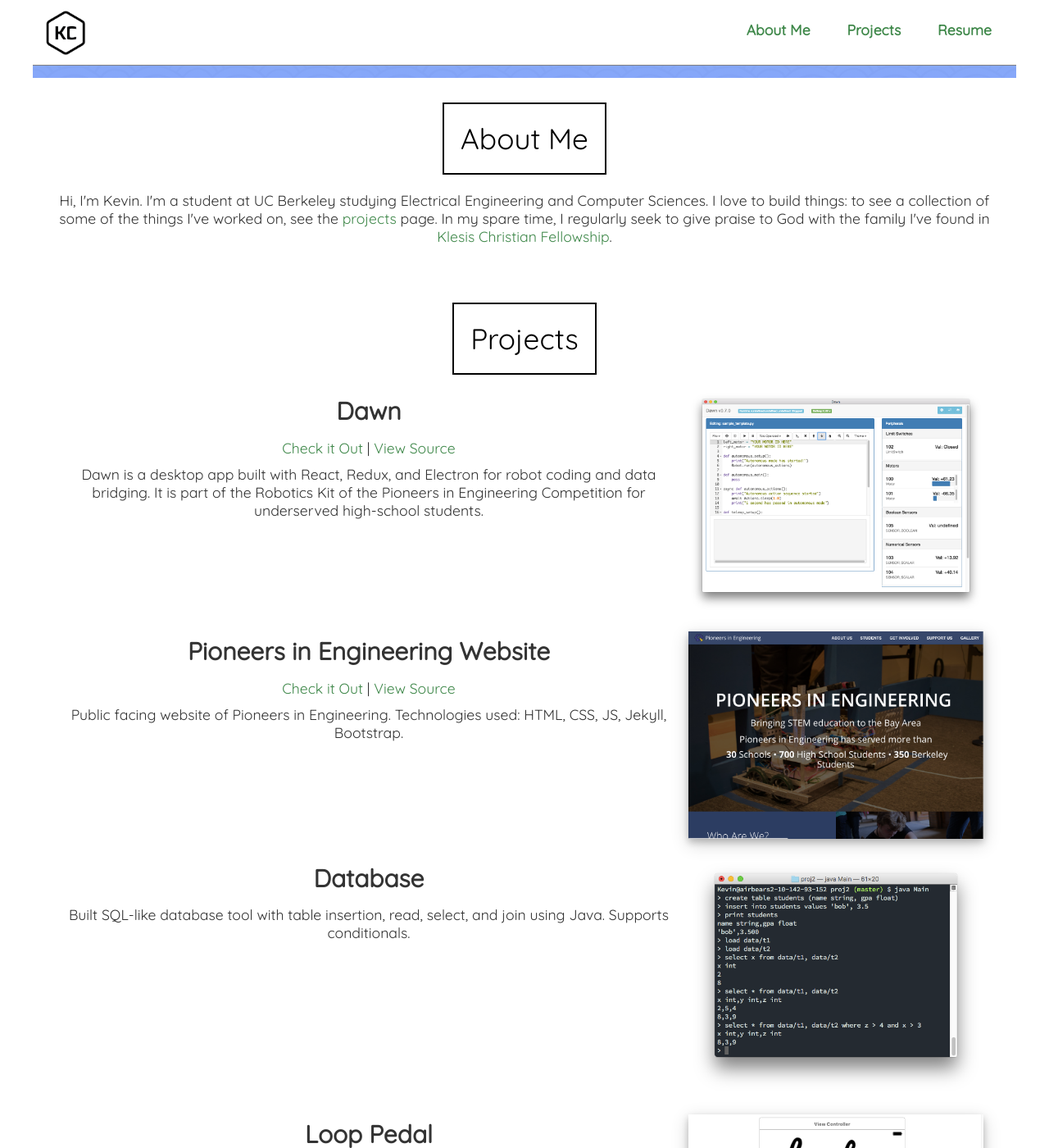
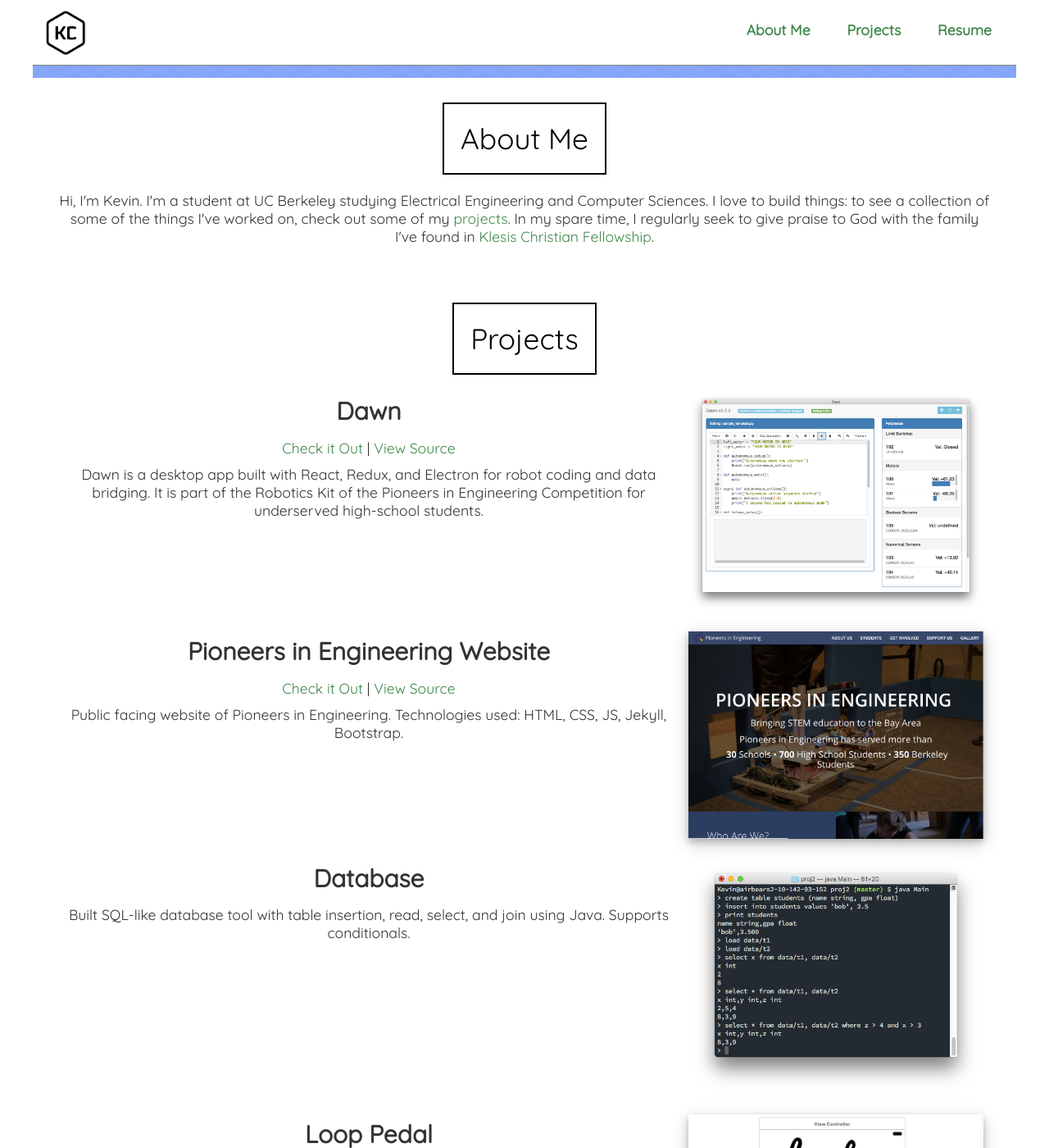
Before and after one commit to kev-chien/kev-chien.github.io, a Jekyll site: the page built from index.html, in a window 1280 px wide and 1400 px high, scrolled down 485 px. Shown: the whole window at 82% size. Built offline with Jekyll 4.4.1, drawn with Linux system fonts in a browser that asks for light colours; nearby versions of some CDN libraries.

Commit message:
fixed links

```diff
--- a/_layouts/default.html
+++ b/_layouts/default.html
@@ -31,9 +31,9 @@
 			<nav id="topnav">
 				<a id="home-logo" href="/"><img src="/logo.png" height="60px" width="60px"></img></a></li>
 				<div id="section-links" class="not-visible-sm">
-			  	<a id="about-link">About Me</a></li>
-					<a id="projects-link">Projects</a>
-					<a id="resume-link" href="/kevin_chien_resume.pdf">Resume</a>
+			  	<a class="about-link">About Me</a></li>
+					<a class="projects-link">Projects</a>
+					<a class="resume-link" href="/kevin_chien_resume.pdf">Resume</a>
 				</div>
 				<div class="clear"></div>
 			</nav>
--- a/assets/javascripts/scrolling.js
+++ b/assets/javascripts/scrolling.js
@@ -4,14 +4,14 @@
 $(document).ready(function() {
 
     // Scrolling
-    $("#about-link").click(function() {
+    $(".about-link").click(function() {
         $('html, body').animate({
             scrollTop: $("#about").offset().top - navHeight
         }, scrolltime);
         console.log('pls');
     });
 
-    $("#projects-link").click(function() {
+    $(".projects-link").click(function() {
         $('html, body').animate({
             scrollTop: $("#projects").offset().top - navHeight
         }, scrolltime);
--- a/css/main.css
+++ b/css/main.css
@@ -108,6 +108,7 @@
 }
 a {
   text-decoration: none;
+  cursor: pointer;
   /* color: #999; */
   color: rgb(63, 136, 74);
   /* -webkit-transition: color 0.5s; */
--- a/index.html
+++ b/index.html
@@ -17,7 +17,7 @@
 	<div class="section-card-title-holder">About Me</div>
 		<p>
 		Hi, I'm Kevin. I'm a student at UC Berkeley studying Electrical Engineering and Computer Sciences.
-		I love to build things: to see a collection of some of the things I've worked on, see the <a href="/projects">projects</a> page.
+		I love to build things: to see a collection of some of the things I've worked on, check out some of my <a class="projects-link">projects</a>.
 		In my spare time, I regularly seek to give praise to God with the family I've found in <a href="http://klesis.net">Klesis Christian Fellowship</a>.</p>
 	</div>
 	<!--
```
